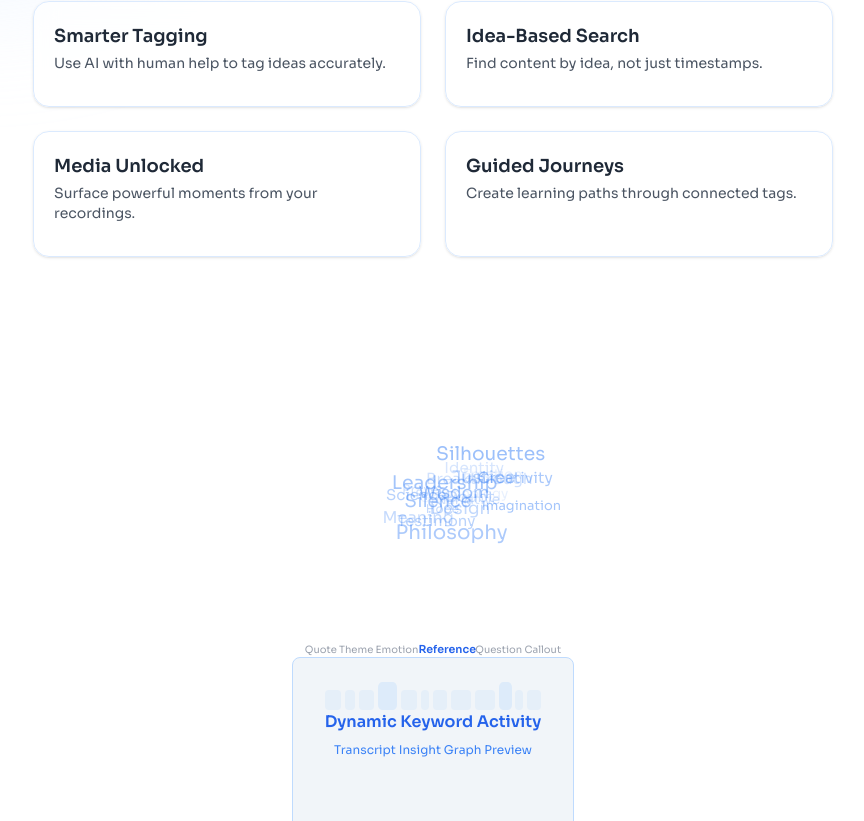
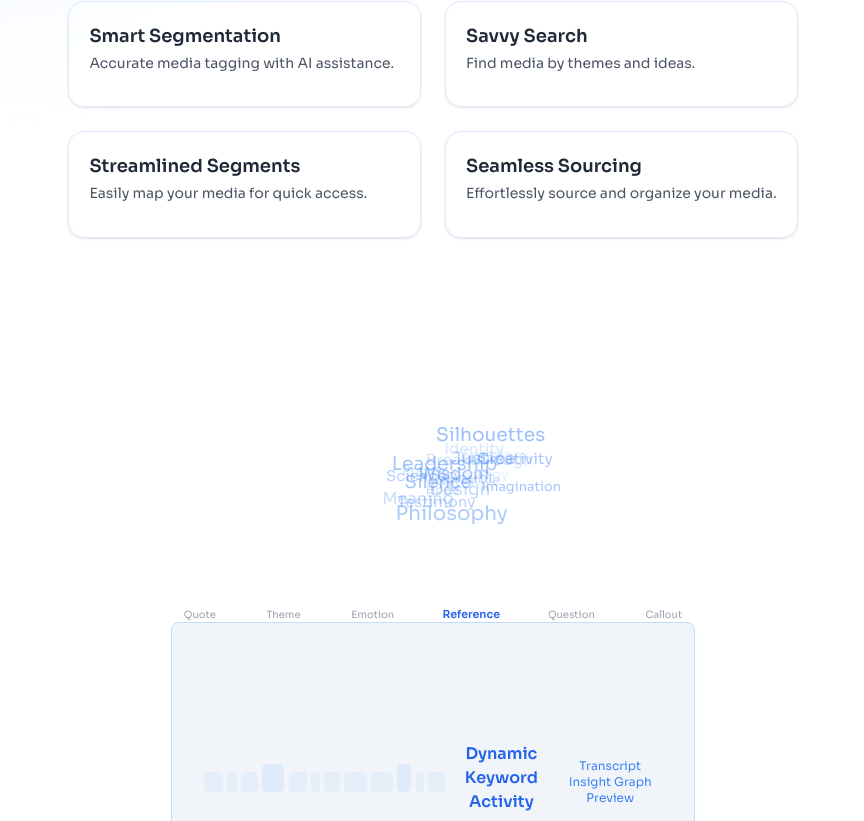
Before and after one commit to Skydeca/Skydeca, a Next.js app: page / in a window 1280 px wide. Shown: the part 539-1360 px from the top of the page, without its empty margins (207-1071 px from the left). Built offline with nearby package versions, Linux system fonts and the light colour scheme.

Commit message:
fix: slimmed down graph and updated alliterative card titles

```diff
--- a/src/app/page.tsx
+++ b/src/app/page.tsx
@@ -1,4 +1,5 @@
 'use client';
+
 import { useEffect, useState } from 'react';
 import Head from 'next/head';
 import { motion, useCycle } from 'framer-motion';
@@ -109,10 +110,10 @@ export default function HomePage() {
           variants={{ visible: { transition: { staggerChildren: 0.2 } } }}
         >
           {[
-            { title: 'Smarter Tagging', desc: 'Use AI with human help to tag ideas accurately.' },
-            { title: 'Idea-Based Search', desc: 'Find content by idea, not just timestamps.' },
-            { title: 'Media Unlocked', desc: 'Surface powerful moments from your recordings.' },
-            { title: 'Guided Journeys', desc: 'Create learning paths through connected tags.' },
+            { title: 'Smart Segmentation', desc: 'Accurate media tagging with AI assistance.' },
+            { title: 'Savvy Search', desc: 'Find media by themes and ideas.' },
+            { title: 'Streamlined Segments', desc: 'Easily map your media for quick access.' },
+            { title: 'Seamless Sourcing', desc: 'Effortlessly source and organize your media.' },
           ].map(({ title, desc }, i) => (
             <motion.div
               key={i}
@@ -153,9 +154,9 @@ export default function HomePage() {
           ))}
         </div>
 
-        <div className="col-span-full bg-slate-100 border border-blue-200 rounded-lg p-6 sm:p-8 mt-12 h-48 sm:h-64 md:h-80 lg:h-96 xl:h-[28rem] relative">
+        <div className="col-span-full bg-slate-100 border border-blue-200 rounded-lg p-6 sm:p-8 mt-8 mb-8 sm:mb-12 h-40 sm:h-48 md:h-56 lg:h-64 xl:h-[20rem] relative flex justify-center items-center">
           {/* Graph bars */}
-          <div className="h-5 relative flex items-center gap-1">
+          <div className="h-5 relative flex items-center gap-1 w-full">
             {[...Array(12)].map((_, i) => (
               <motion.div
                 key={i}
```
